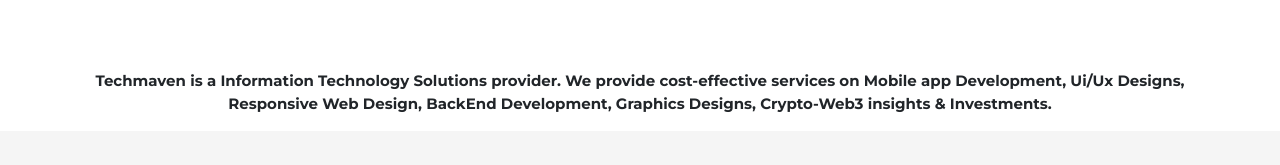
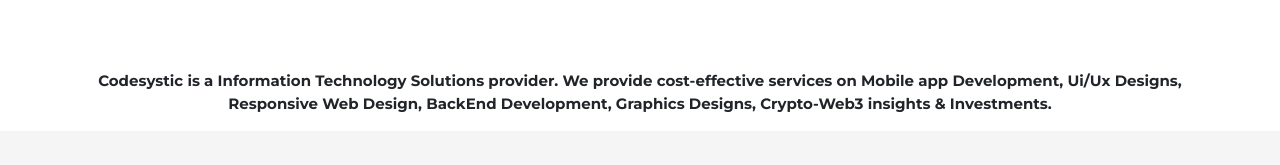
Before and after one commit to Gizzhy/techmaven, a React (Create React App) app: page / in a window 1280 px wide. Shown: the part 2342-2507 px from the top of the page. Built offline with nearby package versions, Linux system fonts and the light colour scheme.

Commit message:
one more

```diff
--- a/src/pages/Body.js
+++ b/src/pages/Body.js
@@ -194,7 +194,7 @@
         <div className="row">
           <div className="col-12">
             <p className="body-3">
-              Techmaven is a Information Technology Solutions provider. We
+              Codesystic is a Information Technology Solutions provider. We
               provide cost-effective services on Mobile app Development, Ui/Ux
               Designs, Responsive Web Design, BackEnd Development, Graphics
               Designs, Crypto-Web3 insights & Investments.
```
